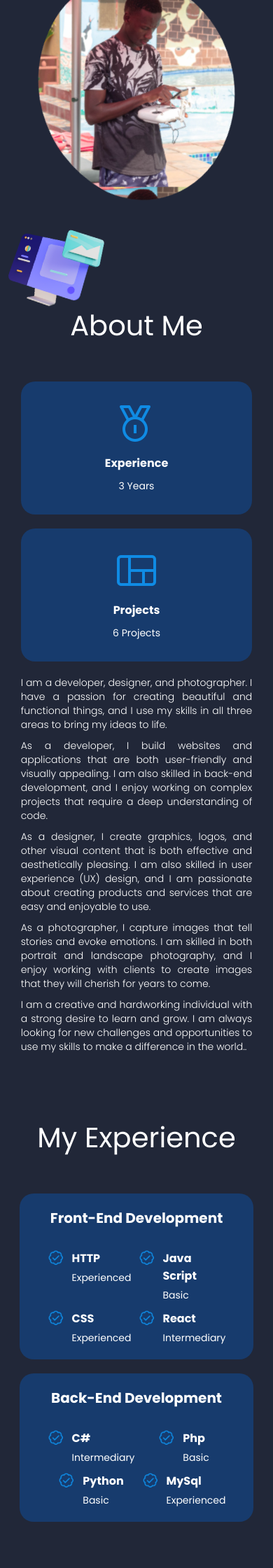
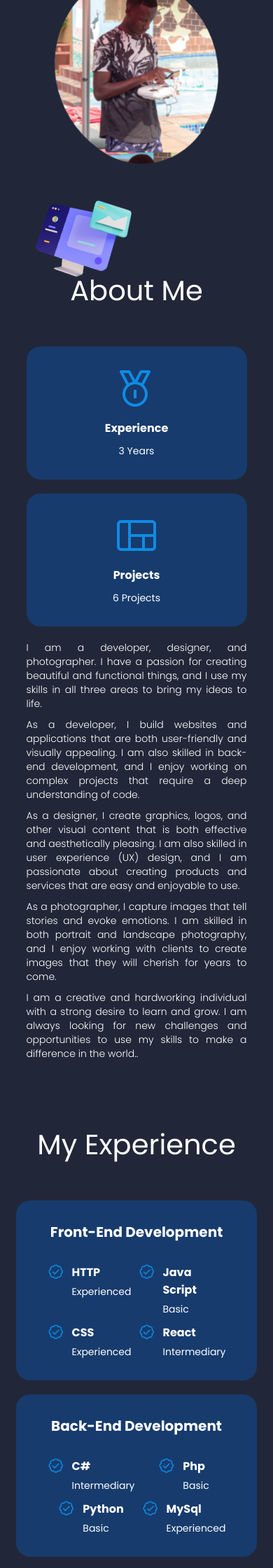
Before and after one commit to liteshutter/portfolio, a PHP site: page /index.html in a window 390 px wide. Shown: the part 420-2660 px from the top of the page at 70% size. Run offline with PHP 8.4, Linux system fonts and the light colour scheme.

Commit message:
Add files via upload

```diff
--- a/assets/css/about.css
+++ b/assets/css/about.css
@@ -1,4 +1,3 @@
-
 section .about{
     display: flex;
     flex-direction: column;
@@ -54,6 +53,12 @@ section .about .boxes .info{
         align-items: center;
     }
 
+    section .about .boxes{
+        display: flex;
+        margin: 0;
+        gap: 20px;
+    }
+
     .about .boxes, .info p{
         display: flex;
         flex-direction: column;
@@ -64,7 +69,7 @@ section .about .boxes .info{
         flex-direction: column;
         align-items: center;
         gap: 10px;
-        padding: 30px 120px;
+        padding: 30px 45px;
         background-color: #173b6d;
         border-radius: 20px;
     }
--- a/assets/css/contacts.css
+++ b/assets/css/contacts.css
@@ -73,8 +73,10 @@ form #frmm{
     padding: 15px 30px;
     border-radius: 5px;
     background-color: #0f8be4;
+    color: #0d1f39;
     border: 0;
     font-size: 14px;
+    font-weight: 600;
     cursor: pointer;
     text-decoration: none;
     margin-top: 2rem;
@@ -102,6 +104,18 @@ form #frmm{
     }
 
     .contact .contactBoxes .boxes form #frm, #frmm{
-        width: 250px;
+        /* width: 250px; */
     }
+
+    .contactBoxes .boxes .box{
+        padding: 30px 45px;
+        border-radius: 20px;
+    }
+
+    form{
+        background-color: #173b6d;
+        padding: 30px 55px;
+        border-radius: 20px;
+    }
+
 }
--- a/assets/css/project.css
+++ b/assets/css/project.css
@@ -53,4 +53,15 @@
         display: flex;
         align-items: center;
     }
+
+    .project .boxes .box{
+        display: flex;
+        flex-direction: column;
+        justify-content: center;
+        align-items: center;
+        padding: 50px 45px;
+        border-radius: 20px;
+        background-color: #173b6d;
+    }
+
 }
--- a/assets/css/style.css
+++ b/assets/css/style.css
@@ -7,13 +7,12 @@
 }
 
 html{
-    overflow-x: hidden;
     scroll-behavior: smooth;
     scroll-padding-top: 20rem;
+    max-width: 100%;
 }
 
 body{
-    /* overflow: hidden; */
     background-color: #212738;
     color: #fff;
     font-size: 14px;
@@ -60,6 +59,7 @@ header .profile{
     align-items: center;
     margin-top: 60px;
     gap: 20rem;
+    overflow-x: hidden;
 }
 
 header .profile #title{
@@ -68,6 +68,7 @@ header .profile #title{
     justify-content: center;
     align-items: center;
     gap: 20px;
+    overflow-x: hidden;
 }
 
 .profile #title .wrapper{
@@ -75,6 +76,7 @@ header .profile #title{
     justify-content: center;
     align-items: center;
     overflow: hidden;
+    overflow-x: hidden;
 }
 
 .socialIcons ul{
@@ -111,6 +113,7 @@ header .profile #title{
     width: 35px;
     bottom: 10px;
     background-color: #0f8be4;
+    overflow-x: hidden;
 }
 
 h1{
@@ -126,10 +129,12 @@ h2{
 
 .multiText{
     color: #0f8be4;
+    overflow-x: hidden;
 }
 
 .wrapper .cols img{
     width: 400px;
+    overflow-x: hidden;
 }
 
 .imgBox #splash{
@@ -140,6 +145,7 @@ h2{
     width: 10%;
     filter: saturate(150%);
     animation: animate2 2s linear infinite;
+    overflow-x: hidden;
 }
 
 .imgBox #splash1{
@@ -150,6 +156,7 @@ h2{
     width: 10%;
     filter: saturate(150%);
     animation: animate3 2s linear infinite;
+    overflow-x: hidden;
 }
 
 .imgBox #splash2{
@@ -161,6 +168,7 @@ h2{
     filter: saturate(150%);
     animation: animate 5s;
     opacity: 0;
+    overflow-x: hidden;
 }
 
 @keyframes animate{
@@ -200,6 +208,7 @@ header .profile .btn{
     border: 0;
     color: #212738;
     font-size: 14px;
+    font-weight: 600;
     cursor: pointer;
     text-decoration: none;
 }
@@ -216,6 +225,7 @@ header .profile .btn #cvBtn{
     height: 400px;
     animation: spin 12s ease-in-out infinite alternate;
     position: relative;
+    overflow-x: hidden;
 }
 
 .shape{
@@ -310,6 +320,7 @@ h4{
     body{
         width: 315px;
         margin: auto;
+        overflow-x: hidden;
     }
 
     .menu{
@@ -322,10 +333,12 @@ h4{
         border-radius: 20px;
         backdrop-filter: blur(20px);
         padding: 10px 20px;
+        overflow-x: hidden;
     }
 
     #title h1{
         font-size: 36px;
+        overflow-x: hidden;
     }
 
     #title h2{
@@ -341,33 +354,37 @@ h4{
     }
 
     .spin-container{
-        width: 300px;
-        height: 300px;
+        width: 250px;
+        height: 250px;
+        overflow-x: hidden;
     }
 
     .imgBox #splash{
         position: absolute;
-        top: 95%;
-        left: 20%;
+        top: 90%;
+        left: 30%;
         transform: translate(-50%, -50%) rotate(15deg);
         width: 40%;
         filter: saturate(150%);
         animation: animate2 2s linear infinite;
+        overflow-x: hidden;
     }
 
     .imgBox #splash1{
         position: absolute;
         top: 40%;
-        left: 85%;
+        left: 70%;
         transform: translate(-50%, -50%) rotate(-15deg);
         width: 35%;
         filter: saturate(150%);
         animation: animate3 2s linear infinite;
+        overflow-x: hidden;
     }
 
     .imgBox #splash2{
         animation: animate 5s;
         opacity: 0;
+        overflow-x: hidden;
     }
 
 
--- a/assets/css/xp.css
+++ b/assets/css/xp.css
@@ -70,7 +70,7 @@ section .xp .skills .frontEnd img, section .xp .skills .backEnd img{
         align-items: center;
     }
     section .xp .skills .frontEnd, section .xp .skills .backEnd{
-        padding: 20px 40px;
+        padding: 30px 45px;
     }
 
     .skills .boxes{
--- a/index.html
+++ b/index.html
@@ -92,7 +92,7 @@
                     <li><a href="#about"><img src="./assets/img/user.png" alt=""></a></li>
                     <li><a href="#xP"><img src="./assets/img/code.png" alt=""></a></li>
                     <li><a href="#services"><img src="./assets/img/services.png" alt=""></a></li>
-                    <li><a href="#projects"><img src="./assets/img/project.png" alt=""></a></li>
+                    <li><a href="#project"><img src="./assets/img/project.png" alt=""></a></li>
                     <li><a href="#contact"><img src="./assets/img/contact.png" alt=""></a></li>
                 </ul>
             </div>
```
